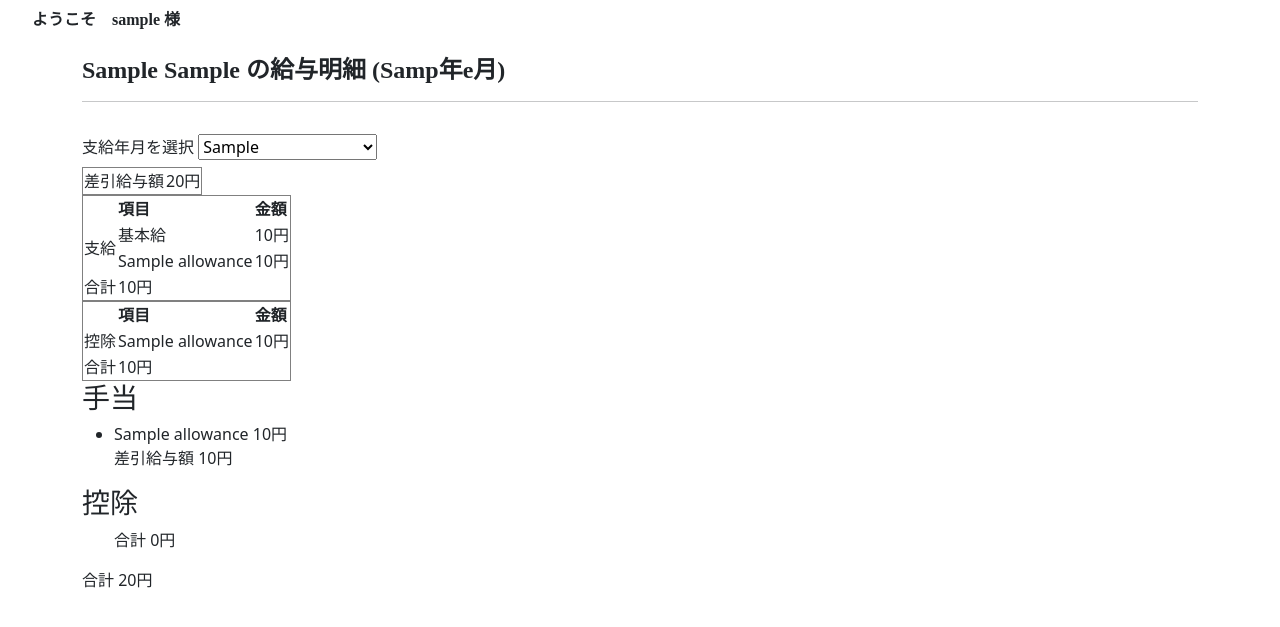
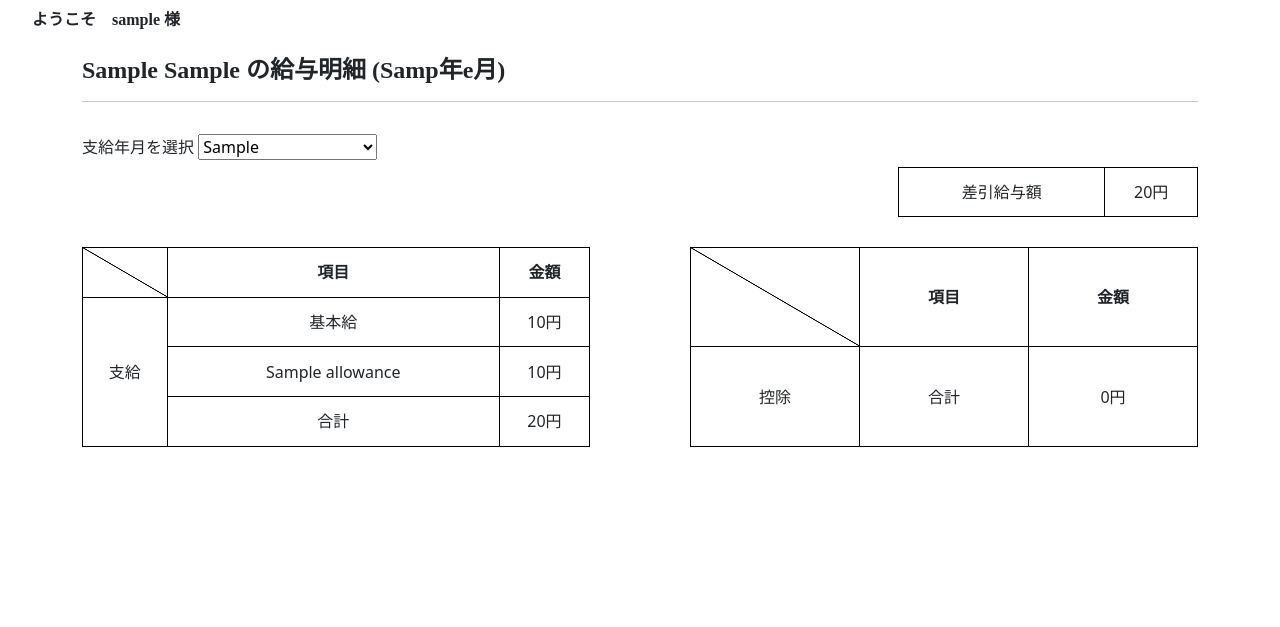
Before and after one commit to Ryo-Hasegawa-private/HRMS, a Django app: a page that uses hr_assist/templates/hr_assist/base.html in a window 1280 px wide. Shown: the part 116-743 px from the top of the page. Run offline with Django 5.2, Linux system fonts and the light colour scheme; a user stored in the database is signed in; tables that the repository leaves empty hold one stand-in row (values such as "Sample post"); some libraries are stand-ins or nearby versions.

Commit message:
デザインとりあえず完成

```diff
--- a/hr_assist/models.py
+++ b/hr_assist/models.py
@@ -64,7 +64,7 @@ class Employee(models.Model):
         return '不明'
 
     # `User` モデルとの関連
-    user = models.OneToOneField(User, on_delete=models.CASCADE, related_name='employee')
+    user = models.OneToOneField(User, on_delete=models.CASCADE, related_name='employee', null=True, blank=True)
 
     def __str__(self):
         """モデルの文字列表現を返す"""
@@ -99,37 +99,3 @@ class Allowance(models.Model):
             if deduction.amount < 0:
                 total_deduction += deduction.amount
         return total_deduction
-
-
-
-
-
-
-
-class AllowanceList(models.Model):
-    """手当リストを表すモデル"""
-    employee = models.ForeignKey(Employee, on_delete=models.CASCADE)  # 従業員ID（FK）
-    allowance = models.ForeignKey(Allowance, on_delete=models.CASCADE)  # 手当ID（FK）
-
-    class Meta:
-        # 'employee' と 'allowance' の組み合わせがユニークであることを指定
-        constraints = [
-            models.UniqueConstraint(fields=['employee', 'allowance'], name='unique_employee_allowance')
-        ]
-
-    def __str__(self):
-        return f'{self.employee.sei} {self.employee.mei}-{self.allowance.name}({self.allowance.paymonth})'
-
-class Salary:
-    """給与のクラス"""
-
-    def __init__(self, employee, paymonth):
-        self.employee = employee
-        self.paymonth = paymonth
-
-    def calculate(self):
-        """給料計算をして返す"""
-        basic_salary = self.employee.basic_salary
-        total_allowance = Allowance.total_allowance(self.employee, self.paymonth)
-        total_salary = basic_salary + total_allowance
-        return total_salary
--- a/hr_assist/static/css/style.css
+++ b/hr_assist/static/css/style.css
@@ -116,3 +116,66 @@ h4 {
 }
 
 /* 給与明細 */
+table {
+    border-collapse: collapse; /* セル間の境界線を結合 */
+    text-align: center;
+}
+
+table, td, th {
+    border: 1px solid black; /* 境界線のスタイルを指定 */
+}
+.backslash {
+    background-image: linear-gradient(to right top, transparent calc(50% - 0.5px), #000000 50%, #000000 calc(50% + 0.5px), transparent calc(50% + 1px));
+    background-repeat: no-repeat; /* 画像の繰り返しを防止 */
+    background-size: 100% 100%; /* セルに合わせてグラデーションを拡大縮小 */
+}
+
+.table-1 {
+    height: 50px;
+    width: 300px;
+    margin-left: auto;
+}
+
+.table-2 {
+    height: 200px;
+    width: 500px;
+    flex-grow: 1;
+}
+.table-3 {
+    height: 200px;
+    width: 500px;
+    flex-grow: 1;
+}
+.table-container-flex {
+    display: flex;
+    flex-direction: row;
+    gap: 100px;
+}
+.table-container-block {
+    display: flex;
+    flex-flow: column;
+    gap: 30px;
+}
+/* インサイト */
+.age-container {
+    display: flex;
+    flex-direction: row;
+    gap: 100px;
+}
+.age-list {
+    margin-top: 100px;
+}
+.gender-container {
+    display: flex;
+    gap: 100px;
+}
+.gender-liset {
+    margin-top: 100px;
+}
+.salary-container {
+    display: flex;
+    gap: 100px;
+}
+.salary-list {
+    margin-top: 100px;
+}
--- a/hr_assist/templates/hr_assist/base.html
+++ b/hr_assist/templates/hr_assist/base.html
@@ -1,5 +1,5 @@
 {% load django_bootstrap5 %}
-{%  load static %}
+{% load static %}
 
 <!doctype html>
 <html lang="ja">
--- a/hr_assist/templates/hr_assist/confirm_salary.html
+++ b/hr_assist/templates/hr_assist/confirm_salary.html
@@ -18,7 +18,7 @@
             <p>
                 <label for="paymonth" class="form_label">支給年月</label>
                 {{ form.paymonth }}
-                &emsp;<small>2000-01-01 の形式で入力してください</small>
+                &emsp;<small>2000-01 の形式で入力してください</small>
             </p>
 
             <div id="allowance-container">
--- a/hr_assist/templates/hr_assist/index.html
+++ b/hr_assist/templates/hr_assist/index.html
@@ -1,10 +1,12 @@
 {% extends "hr_assist/base.html" %}
 
 {% block content %}
+<div class="bg">
 <div class="title">
     <p class="sub">人事労務のことなら</p>
     <h1 class="main">人事労務くん</h1>
 </div>
+</div>
 
 
 {% endblock content %}
--- a/hr_assist/templates/hr_assist/salary.html
+++ b/hr_assist/templates/hr_assist/salary.html
@@ -31,26 +31,36 @@
     });
   </script>
 
+<div class="table-container-block">
   <!-- 差引給与額テーブル -->
-  <table border="1">
+  <table class="table-1">
     <tr>
       <td>差引給与額</td>
       <td>{{ total_salary|intcomma }}円</td>
     </tr>
   </table>
 
+  <div class="table-container-flex">
   <!-- 支給テーブル -->
-    <table border="1">
+    <table class="table-2">
       <tr>
-        <th></th>
+        <th class="backslash"></th>
         <th>項目</th>
         <th>金額</th>
       </tr>
+      {% if allowances|length > 0 %}
       <tr>
-        <td rowspan="{{ allowances|length|add:1 }}">支給</td>
+        <td rowspan="{{ allowances|length|add:2}}">支給</td>
         <td>基本給</td>
         <td>{{ employee.basic_salary|intcomma }}円</td>
       </tr>
+      {% else %}
+      <tr>
+        <td rowspan="2">支給</td>
+        <td>基本給</td>
+        <td>{{ employee.basic_salary|intcomma }}円</td>
+      </tr>
+      {% endif %}
       {% for allowance in allowances %}
       {% if allowance.amount > 0 %}
       <tr>
@@ -58,30 +68,24 @@
         <td>{{ allowance.amount|intcomma }}円</td>
       </tr>
       {% endif %}
-      {% empty %}
-        <td></td>
-        <td>no data</td>
-        <td>no data</td>
       {% endfor %}
       <tr>
         <td>合計</td>
-        <td>{{ total_allowance|intcomma }}円</td>
+        <td>{{ employee.basic_salary|add:total_allowance|intcomma }}円</td>
       </tr>
     </table>
 
     <!-- 控除テーブル -->
-    <table border="1">
+    <table class="table-3">
       <tr>
-        <th></th>
+        <th class="backslash"></th>
         <th>項目</th>
         <th>金額</th>
       </tr>
       {% with deductions=allowances %}
         {% if deductions|length > 0 %}
           <tr>
-            <td rowspan="{{ deductions|length }}">控除</td>
-            <td>{{ deductions.0.name }}</td>
-            <td>{{ deductions.0.amount|intcomma }}円</td>
+            <td rowspan="{{ deductions|length|add:2 }}">控除</td>
           </tr>
         {% for deduction in deductions %}
           {% if deduction.amount < 0 %}
@@ -93,7 +97,7 @@
         {% endfor %}
       {% else %}
         <tr>
-          <td></td>
+          <td rowspan="2">控除</td>
           <td>no data</td>
           <td>no data</td>
         </tr>
@@ -101,38 +105,12 @@
     {% endwith %}
       <tr>
         <td>合計</td>
-        <td>{{ total_allowance|intcomma }}円</td>
+        <td>{{ total_deduction|intcomma }}円</td>
       </tr>
     </table>
+</div>
+</div>
 
 
-      <h3>手当</h3>
-      <ul>
-        {% for allowance in allowances %}
-          {% if allowance.amount > 0 %}
-            <li>{{ allowance.name }} {{ allowance.amount|intcomma }}円</li>
-          {% endif %}
-        {% empty %}
-          <li>no data</li>
-        {% endfor %}
-        差引給与額 {{ total_allowance|intcomma }}円
-      </ul>
-
-
-  <h3>控除</h3>
-  <ul>
-    {% for allowance in allowances %}
-      {% if allowance.amount < 0 %}
-        <li>{{ allowance.name }} {{ allowance.amount|intcomma }}円</li>
-      {% endif %}
-    {% empty %}
-      <li>no data</li>
-    {% endfor %}
-    合計 {{ total_deduction|intcomma }}円
-  </ul>
-
-  <p>
-    合計 {{ total_salary|intcomma }}円
-  </p>
 
 {% endblock %}
--- a/hr_assist/views.py
+++ b/hr_assist/views.py
@@ -1,6 +1,6 @@
 from django.shortcuts import render, redirect
 
-from .models import Employee, Salary, Allowance
+from .models import Employee, Allowance
 from .forms import EmployeeForm
 from .forms import SalaryForm
 from plotly.graph_objects import Histogram, Layout, Pie
@@ -86,25 +86,6 @@ def confirm_salary(request, emp_id):
     context = {'form': form, 'employee': employee}
     return render(request, 'hr_assist/confirm_salary.html', context)
 
-
-"""def confirm_salary(request):
-    #給与情報を登録する
-    if request.method != 'POST':
-        # データは送信されていないので空のフォームを生成する
-        form = SalaryForm()
-    else:
-        # POSTでデータが送信されたのでこれを処理する
-        form = SalaryForm(data=request.POST)
-        if form.is_valid():
-            # YYYY-MM 形式の paymonth を作成
-            paymonth = f"{form.cleaned_data['year']}-{form.cleaned_data['month']}"
-            return redirect('hr_assist:confirm_salary')
-
-    # 空または無効のフォームを表示する
-    context = {'form': form}
-    return render(request, 'hr_assist/confirm_salary.html', context)
-"""
-
 @login_required
 def salary(request, emp_id, paymonth):
 
@@ -189,7 +170,17 @@ def insight(request):
     my_layout_age= Layout(title='年齢の分布', xaxis=x_axis_config_age,
                        yaxis=y_axis_config_age, bargap=0.1)
 
-    my_layout_gender = Layout(title='男女比')
+    my_layout_gender = Layout(
+        title='男女比',
+        legend=dict(  # legend属性をdict型で追加
+            orientation="h",
+            yanchor="bottom",
+            y=-0.2,
+            xanchor="center",
+            x=0.5
+        ),
+    )
+
 
     x_axis_config_basic_salary = {'title': '基本給', 'dtick': 100000}
     y_axis_config_basic_salary = {'title': '人数'}
@@ -241,6 +232,8 @@ def insight(request):
         'average_age': average_age,
         'min_age': min_age,
         'max_age': max_age,
+        'male_count': male_count,
+        'female_count': female_count,
         'average_basic_salary': average_basic_salary,
     }
 
```
Also changed, not shown: hr_assist/forms.py (+3 -48 lines), hr_assist/templates/hr_assist/insight.html (+13 -4 lines), hr_assist/templates/hr_assist/register_employee.html (+26 -1 lines), hr_assist/migrations/0015_alter_employee_user.py (added), hr_assist/migrations/0016_alter_employee_user.py (added), hr_assist/migrations/0017_alter_employee_user.py (added), hr_assist/migrations/0018_remove_employee_user.py (added), hr_assist/migrations/0019_employee_user.py (added), hr_assist/migrations/0020_alter_employee_user.py (added), hr_assist/migrations/0021_remove_employee_user_employee_user.py (added), hr_assist/migrations/0022_alter_employee_user.py (added), hr_assist/migrations/0023_remove_employee_user_delete_allowancelist_and_more.py (added), hr_assist/static/images/bird.jpeg (added).
